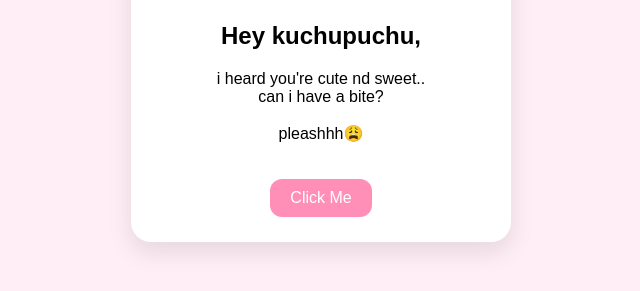
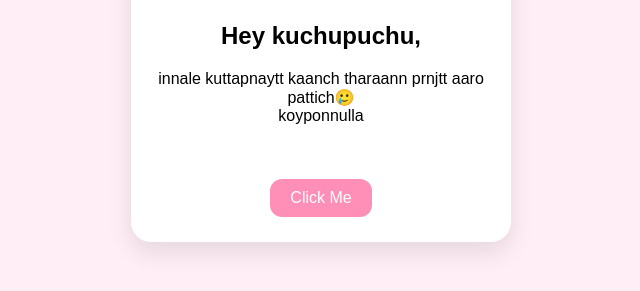
Before and after one commit to beebuzz331-eng/meoww, a plain HTML site: page index.html in a window 1280 px wide. Shown: the part 375-666 px from the top of the page, without its empty margins (319-959 px from the left). Drawn offline with Linux system fonts and the light colour scheme.

Commit message:
Update index.html

```diff
--- a/index.html
+++ b/index.html
@@ -74,7 +74,7 @@
 
 
     <h2>Hey kuchupuchu,</h2>
-    <p>i heard you're cute nd sweet.. <br> can i have a bite? <br> <br> pleashhh😩</p>
+    <p>innale kuttapnaytt kaanch tharaann prnjtt aaro pattich🥲 <br> koyponnulla <br> <br></p>
 
 
     <button class="btn" onclick="alert('You’re special, yummy nd the love of my life . Don’t forget that 💗')">
```
